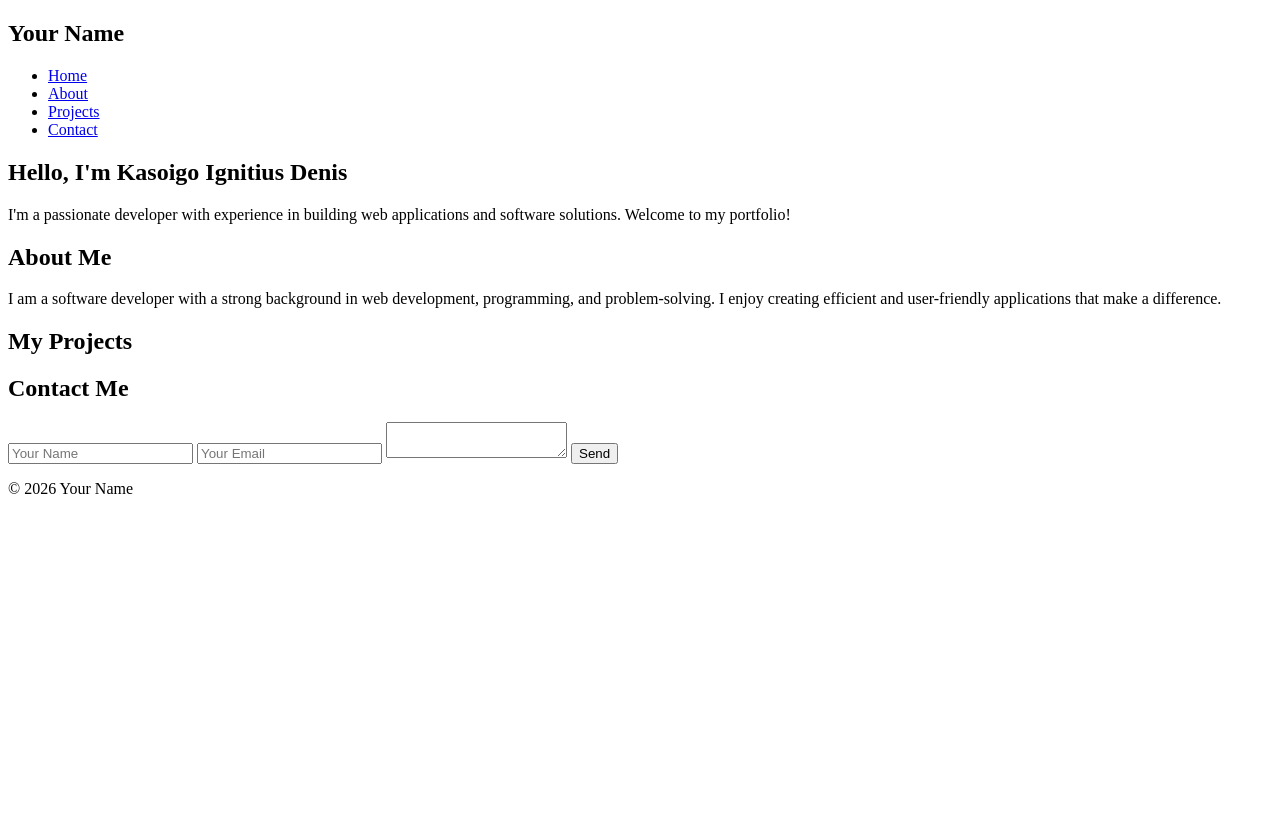
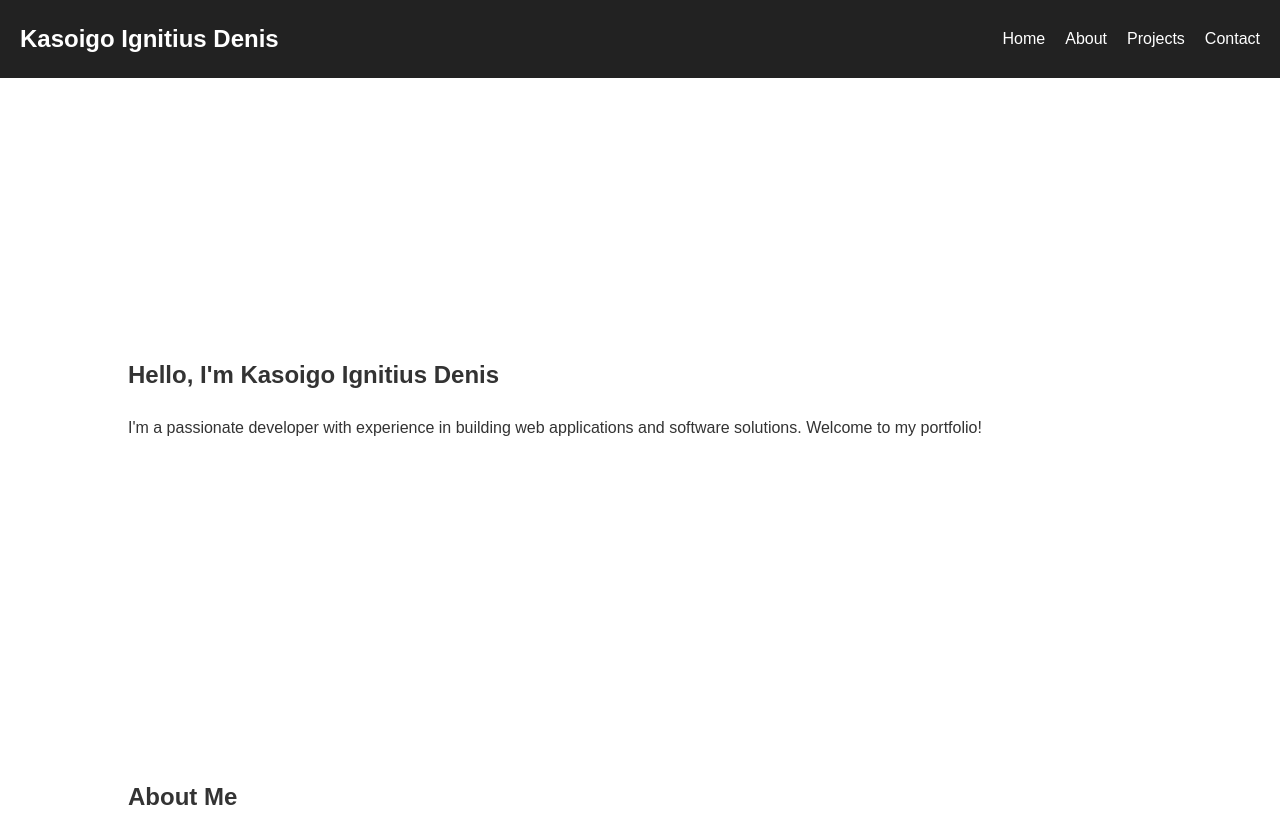
Before and after one commit to Signitius/Portfolio, a plain HTML site: page index.html in a window 1280 px wide. Shown: the top 820 px of the page. Drawn offline with Linux system fonts and the light colour scheme.

Commit message:
Add portfolio page styling

```diff
--- a/css/style.css
+++ b/css/style.css
@@ -0,0 +1,93 @@
+/* Basic Reset */
+
+* {
+    margin: 0;
+    padding: 0;
+    box-sizing: border-box;
+}
+
+
+body {
+    font-family: Arial, sans-serif;
+    line-height: 1.6;
+    color: #333;
+}
+
+
+header {
+    background: #222;
+    color: white;
+    padding: 20px;
+}
+
+
+nav {
+    display: flex;
+    justify-content: space-between;
+    align-items: center;
+}
+
+
+nav ul {
+    display: flex;
+    list-style: none;
+    gap: 20px;
+}
+
+
+nav a {
+    color: white;
+    text-decoration: none;
+}
+
+
+main section {
+    padding: 60px 10%;
+}
+
+
+#home {
+    min-height: 80vh;
+    display: flex;
+    flex-direction: column;
+    justify-content: center;
+}
+
+
+h2 {
+    margin-bottom: 20px;
+}
+
+
+.projects-container {
+    display: flex;
+    gap: 20px;
+}
+
+
+form {
+    display: flex;
+    flex-direction: column;
+    gap: 15px;
+}
+
+
+input,
+textarea,
+button {
+    padding: 10px;
+    font-size: 1rem;
+}
+
+
+button {
+    cursor: pointer;
+}
+
+
+footer {
+    text-align: center;
+    padding: 20px;
+    background: #222;
+    color: white;
+}
--- a/index.html
+++ b/index.html
@@ -15,7 +15,7 @@
 
     <header>
         <nav>
-            <h1>Your Name</h1>
+            <h1>Kasoigo Ignitius Denis</h1>
 
             <ul>
                 <li><a href="#home">Home</a></li>
@@ -94,7 +94,7 @@
     <footer>
 
         <p>
-            © 2026 Your Name
+            © 2026 Kasoigo Ignitius Denis.
         </p>
 
     </footer>
```
